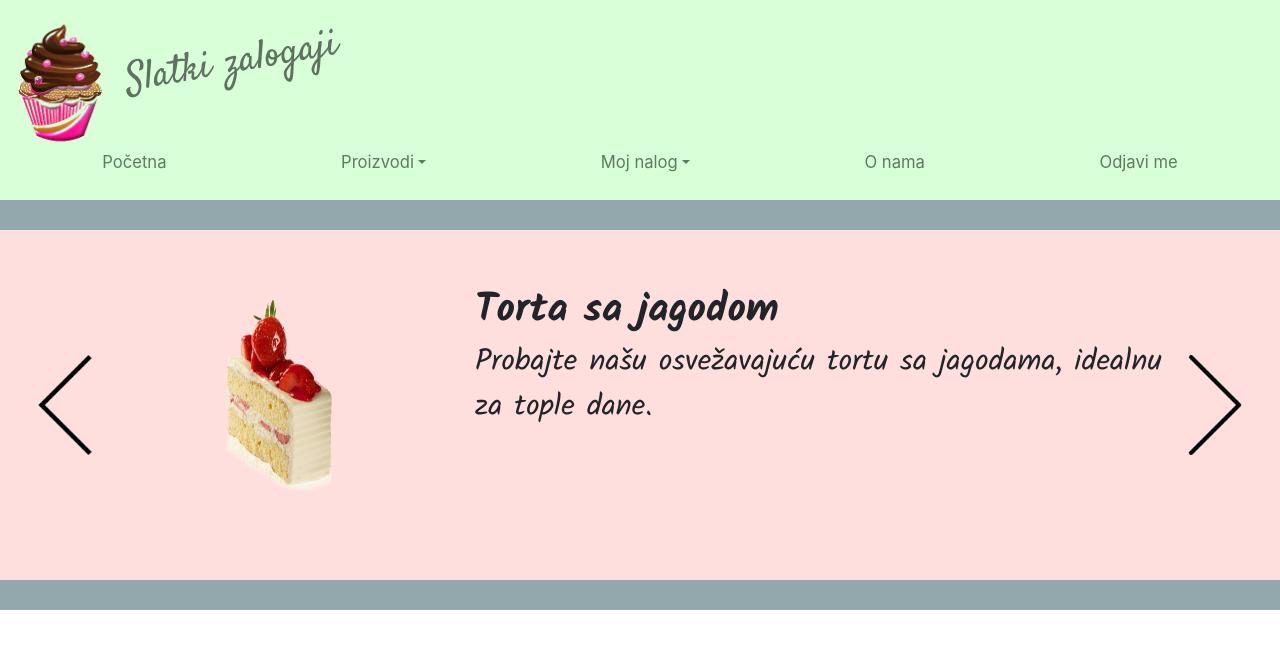
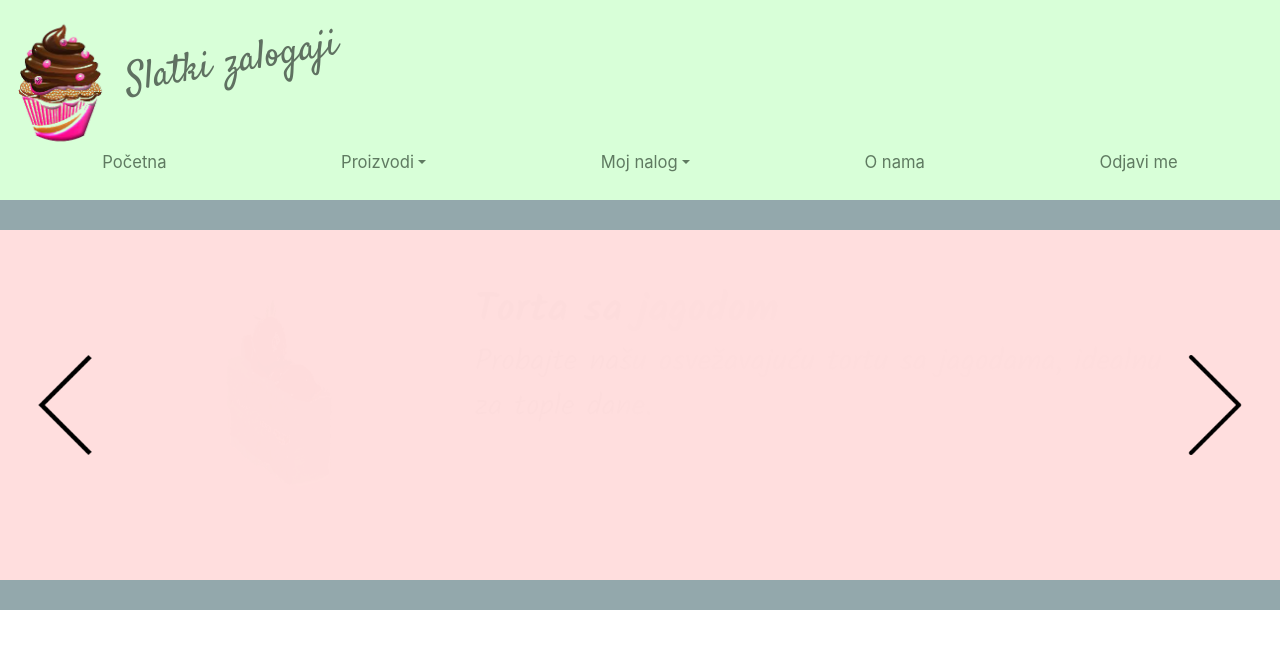
Before and after one commit to filipkojic99/PKI-Projekat-Web, an Angular app: page /kupac in a window 1280 px wide. Shown: the top 648 px of the page. Built offline with nearby package versions, Linux system fonts and the light colour scheme.

Commit message:
dodato automatsko smenjivanje

```diff
--- a/src/app/kupac-pocetna/kupac-pocetna.component.html
+++ b/src/app/kupac-pocetna/kupac-pocetna.component.html
@@ -7,7 +7,7 @@
     </div>
     <div class="col-sm-12 srednji okruzni">
         <img src="../../assets/left-chevron.png" class="strelica">
-        <div [@fadeInOut]="stateExpression" class="product-details">
+        <div *ngIf="trenutnaPromocija" [@fadeInOut] class="product-details">
             <img src="../../assets/{{trenutnaPromocija.slika}}" id="slika">
             <div class="text-details">
                 <div class="product-name">{{trenutnaPromocija.naziv}}</div>
--- a/src/app/kupac-pocetna/kupac-pocetna.component.ts
+++ b/src/app/kupac-pocetna/kupac-pocetna.component.ts
@@ -2,7 +2,6 @@ import { Component, OnDestroy, OnInit } from '@angular/core';
 import { Router } from '@angular/router';
 import { ToastrService } from 'ngx-toastr';
 import { Proizvod } from 'src/models/proizvod';
-import { KorisnikService } from 'src/services/korisnik.service';
 import { ProizvodService } from 'src/services/proizvod.service';
 
 import { trigger, state, style, transition, animate } from '@angular/animations';
@@ -13,13 +12,10 @@ import { trigger, state, style, transition, animate } from '@angular/animations'
   styleUrls: ['./kupac-pocetna.component.css'],
   animations: [
     trigger('fadeInOut', [
-      state('in', style({ opacity: 1 })),
       transition(':enter', [
         style({ opacity: 0 }),
-        animate(600 )
-      ]),
-      transition(':leave',
-        animate(600, style({ opacity: 0 })))
+        animate('2000ms ease-in-out', style({ opacity: 1 }))
+      ])
     ])
   ]
 })
@@ -29,48 +25,25 @@ export class KupacPocetnaComponent implements OnInit, OnDestroy {
   trenutnaPromocija: Proizvod;
   trenutnaPromocijaIndex: number = 0;
   intervalId: any;
-  stateExpression: string;
 
   constructor(private proizvodService: ProizvodService, private toastr: ToastrService,
               private router: Router) { }
 
   ngOnInit(): void {
     this.promocije = this.proizvodService.dohvatiProizvode();
-      this.updatePromotionDisplay();
+    this.trenutnaPromocija = this.promocije[this.trenutnaPromocijaIndex];
     this.rotirajPromocije();
-    }
-
-    updatePromotionDisplay(): void {
-      this.stateExpression = 'in'; // Set the initial state
-      this.trenutnaPromocija = this.promocije[this.trenutnaPromocijaIndex];
   }
 
   rotirajPromocije(): void {
     this.intervalId = setInterval(() => {
-        this.sledecaPromocija();
-        this.updatePromotionDisplay(); // Update the displayed promotion
+      this.trenutnaPromocijaIndex = (this.trenutnaPromocijaIndex + 1) % this.promocije.length;
+      this.trenutnaPromocija = null; // Ukloni trenutnu promociju
+
+      setTimeout(() => {
+        this.trenutnaPromocija = this.promocije[this.trenutnaPromocijaIndex];
+      }, 0); // Ponovo postavi promociju nakon kratkog intervala
     }, 5000);
-    }
-
-
-  sledecaPromocija(): void {
-    this.trenutnaPromocijaIndex = (this.trenutnaPromocijaIndex + 1) % this.promocije.length;
-    this.stateExpression = 'in'; // This will reset the state and trigger the animation
-  }
-
-  prethodnaPromocija(): void {
-    this.trenutnaPromocijaIndex = (this.trenutnaPromocijaIndex - 1 + this.promocije.length) % this.promocije.length;
-    this.stateExpression = 'in'; // This will reset the state and trigger the animation
-  }
-
-
-  applyTransitionEffect(): void {
-    // Apply your transition effect logic here, for example, fade in/out
-    // You can implement this with Angular animations or by toggling CSS classes
-  }
-
-  changeAnimationState() {
-    this.stateExpression = this.stateExpression === 'state1' ? 'state2' : 'state1';
   }
 
   ngOnDestroy(): void {
@@ -78,5 +51,4 @@ export class KupacPocetnaComponent implements OnInit, OnDestroy {
       clearInterval(this.intervalId);
     }
   }
-
 }
```
Lines whose indentation alone changed are shown as unchanged.
